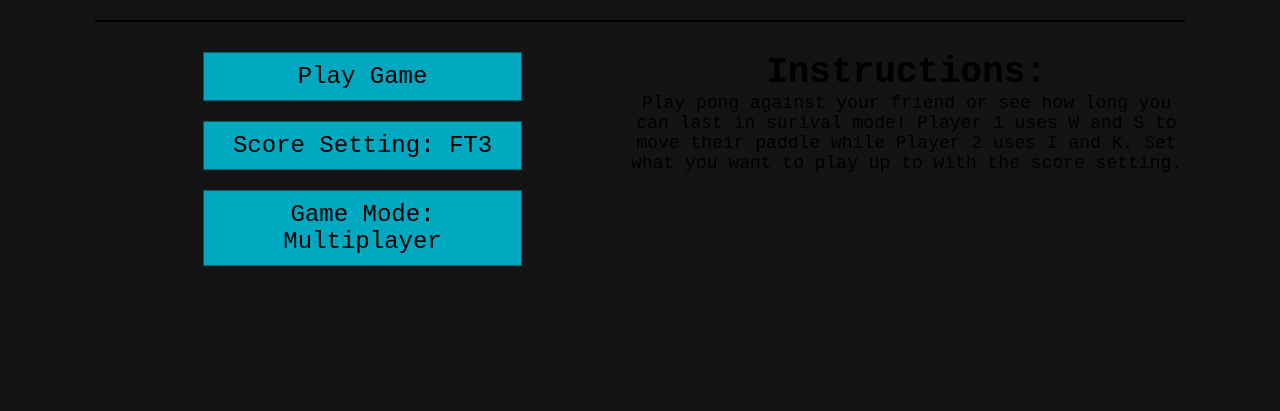
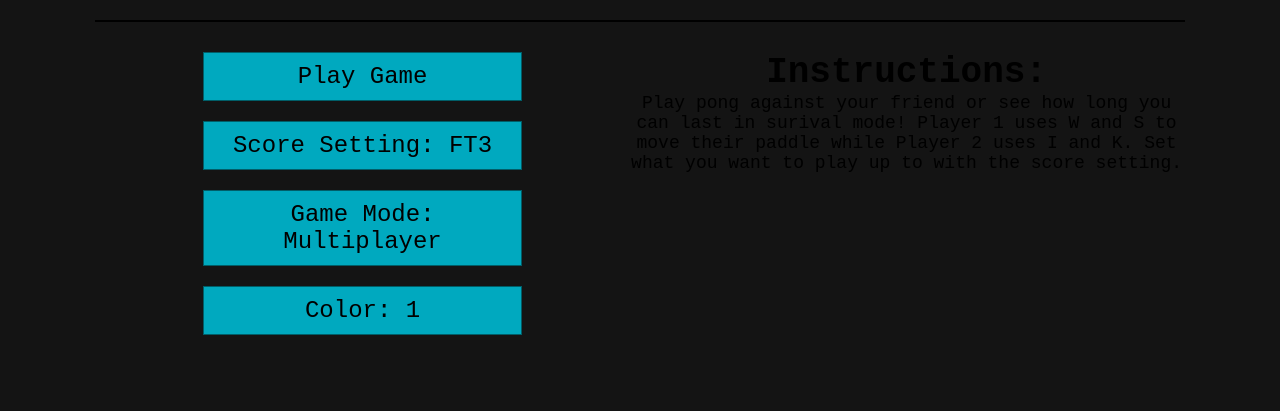
Before and after one commit to benngim/game_website, a Flask app: page /pong in a window 1280 px wide. Shown: the part 654-1065 px from the top of the page. Before the commit the page ends 920 px from the top, so only its background shows below. Run offline with Flask 3, Linux system fonts and the light colour scheme.

Commit message:
Added color settings

```diff
--- a/static/js/pong.js
+++ b/static/js/pong.js
@@ -217,7 +217,7 @@ function checkCollisions() {
 
     // Survival Mode - Check if ball hit wall
     if ((ball_x >= (p2_x - BALLSIZE)) && (ball_x <= (p2_x + BLOCKSIZE/2 - BALLSIZE))
-    && (ball_y >= 0) && ball_y <= (board.height)) {
+    && (ball_y >= 0) && ball_y <= (board.height) && survivalMode) {
         while (ball_ySpeed == 0) {
             ball_ySpeed = Math.floor(15*Math.random() - 7);
         }
@@ -356,5 +356,60 @@ function toggleGameMode() {
         survivalMode = false;
         document.getElementById("pong-mode-button").innerHTML = "Game Mode: Multiplayer"
     }
+    winner = null;
     initialiseGame();
 }
+
+function toggleColor() {
+    if (color_theme == 1) {
+        color_theme = 2;
+        paddle_color = "#0C0404";
+        ball_color = "#8E340b";
+        net_color = "#FCF9C2";
+        board_color = "#4E2728";
+        document.getElementById("pong-color-button").innerHTML = "Color: 2";
+    }
+    else if (color_theme == 2) {
+        color_theme = 3;
+        paddle_color = "#3A4928";
+        ball_color = "#907A48";
+        net_color = "#3B2E1E";
+        board_color = "#4B6B3C";
+        document.getElementById("pong-color-button").innerHTML = "Color: 3";
+    }
+    else if (color_theme == 3) {
+        color_theme = 4;
+        paddle_color = "#026EC9";
+        ball_color = "#5831A5";
+        net_color = "#F7FEE0";
+        board_color = "#96DEBF";
+        document.getElementById("pong-color-button").innerHTML = "Color: 4";
+    }
+    else if (color_theme == 4) {
+        color_theme = 5;
+        paddle_color = "#ED82A9";
+        ball_color = "#A18060";
+        net_color = "#CCCCCC";
+        board_color = "#815CAB";
+        document.getElementById("pong-color-button").innerHTML = "Color: 5";
+    }
+    else if (color_theme == 5) {
+        color_theme = 6;
+        paddle_color = "#F2BA29";
+        ball_color = "#354045";
+        net_color = "#17171C";
+        board_color = "#995C15";
+        document.getElementById("pong-color-button").innerHTML = "Color: 6";
+    }
+    else {
+        color_theme = 1;
+        paddle_color = "white";
+        ball_color = "steelblue";
+        net_color = "white";
+        board_color = "black";
+        document.getElementById("pong-color-button").innerHTML = "Color: 1";
+    }
+    if (gameOver) {
+        drawGame();
+    }
+}
--- a/templates/pong.html
+++ b/templates/pong.html
@@ -27,6 +27,8 @@
             <button class="button" id="pong-score-button" onclick="toggleScoreSetting(); blur();">Score Setting: FT3</button>
             <hr class="hidden-divider">
             <button class="button" id="pong-mode-button" onclick="toggleGameMode(); blur();">Game Mode: Multiplayer</button>
+            <hr class="hidden-divider">
+            <button class="button" id="pong-color-button" onclick="toggleColor(); blur();">Color: 1</button>
         </div>
         <div class="pong-game-info">
             <h1>Instructions: </h1>
```
